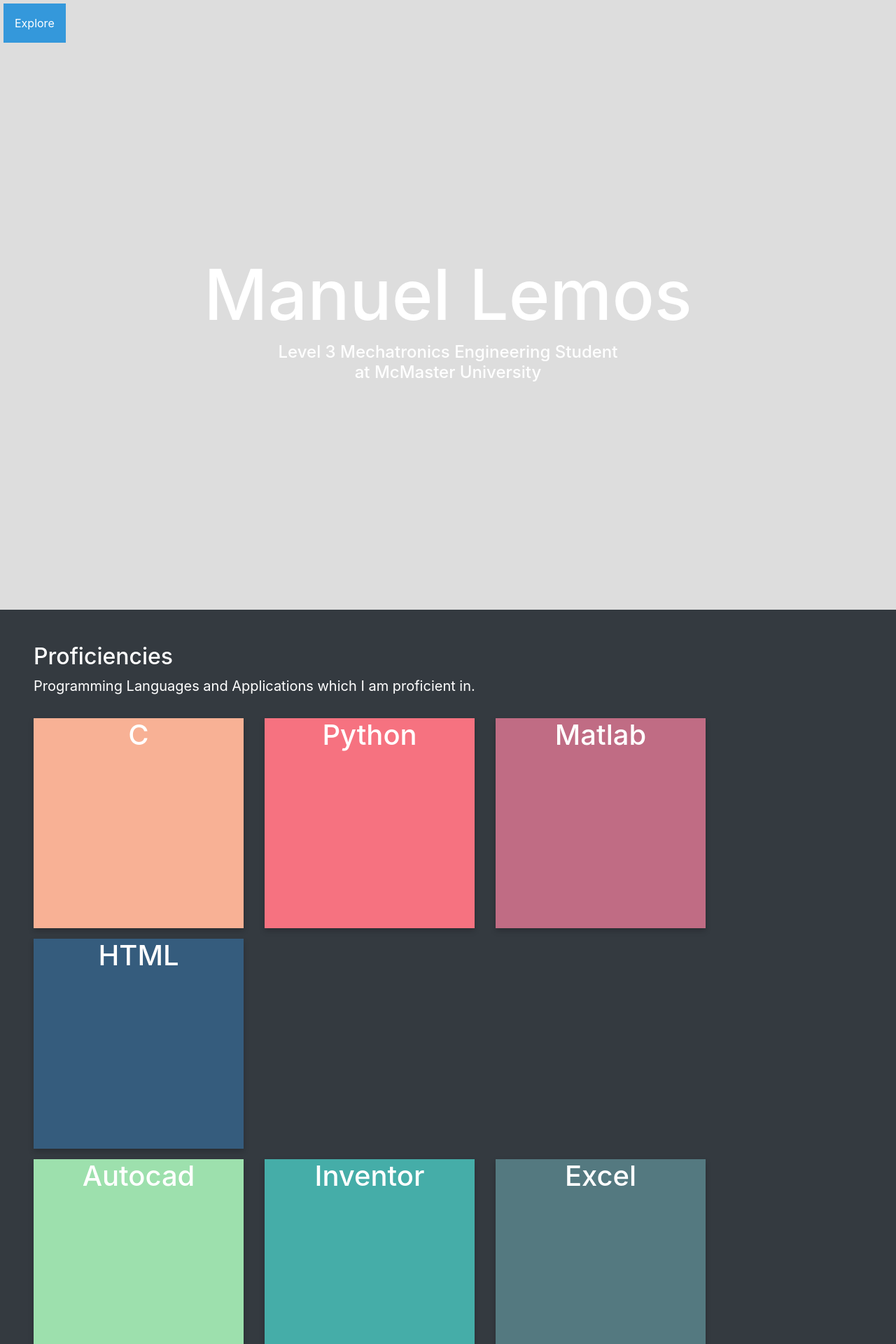
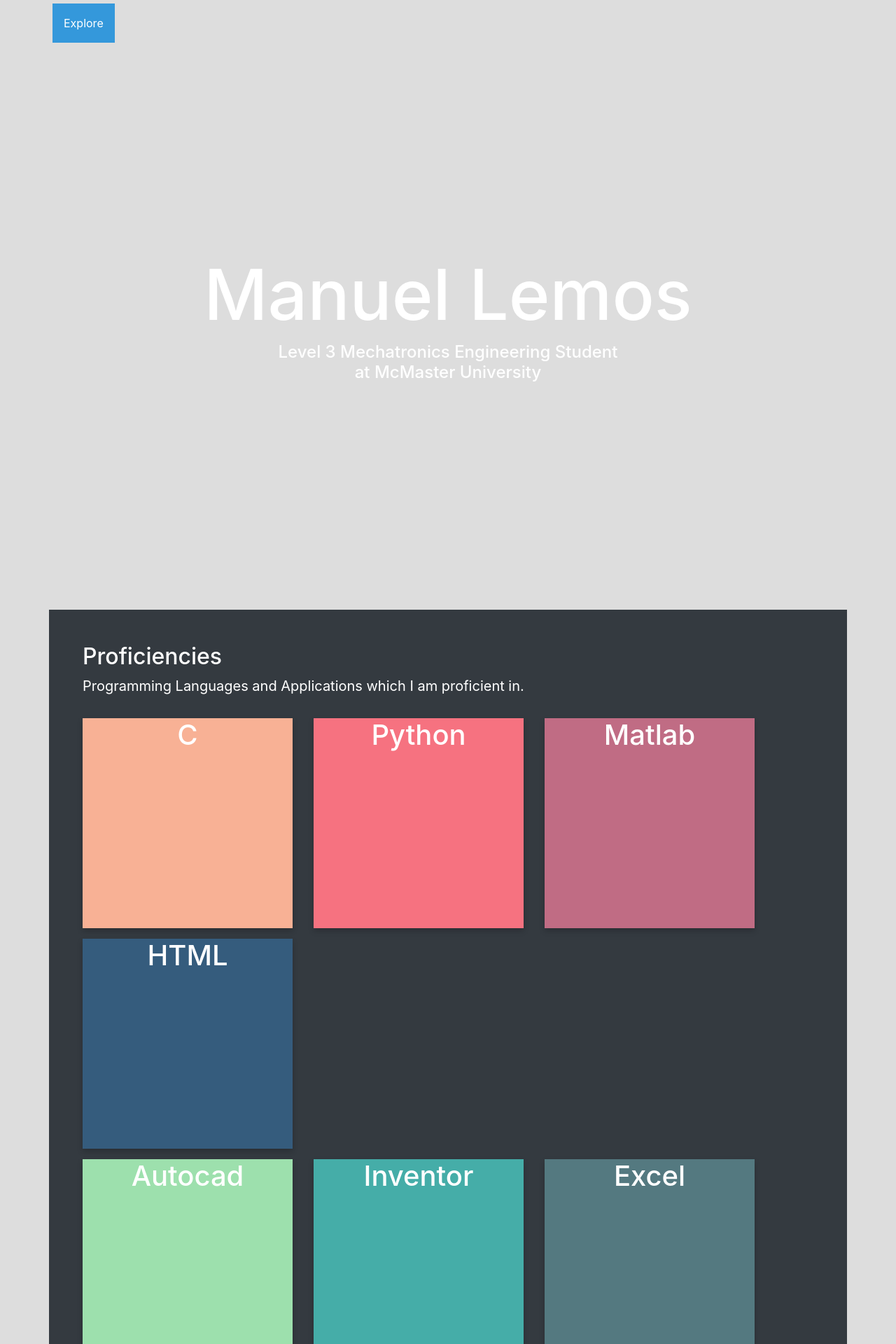
Before and after one commit to MannyLemos/MannyLemos.github.io, a Jekyll site: the page index.html, which Jekyll copies as it is, in a window 1280 px wide. Shown: the top 1920 px of the page at 70% size. Built offline with Jekyll 4.4.1, drawn with Linux system fonts in a browser that asks for light colours; nearby versions of some CDN libraries; a script that is not in the unit is left out.

Commit message:
Update index.html

```diff
--- a/index.html
+++ b/index.html
@@ -178,7 +178,7 @@
 
 <div id ="about">
 <div align="Left">
-<div class="container-fluid p-5 my-3 bg-dark text-white">
+<div class="container-xl p-5 my-3 bg-dark text-white">
 <div id ="proficiencies">
 <h2>Proficiencies</h2>
 <p>Programming Languages and Applications which I am proficient in.</p>
```
